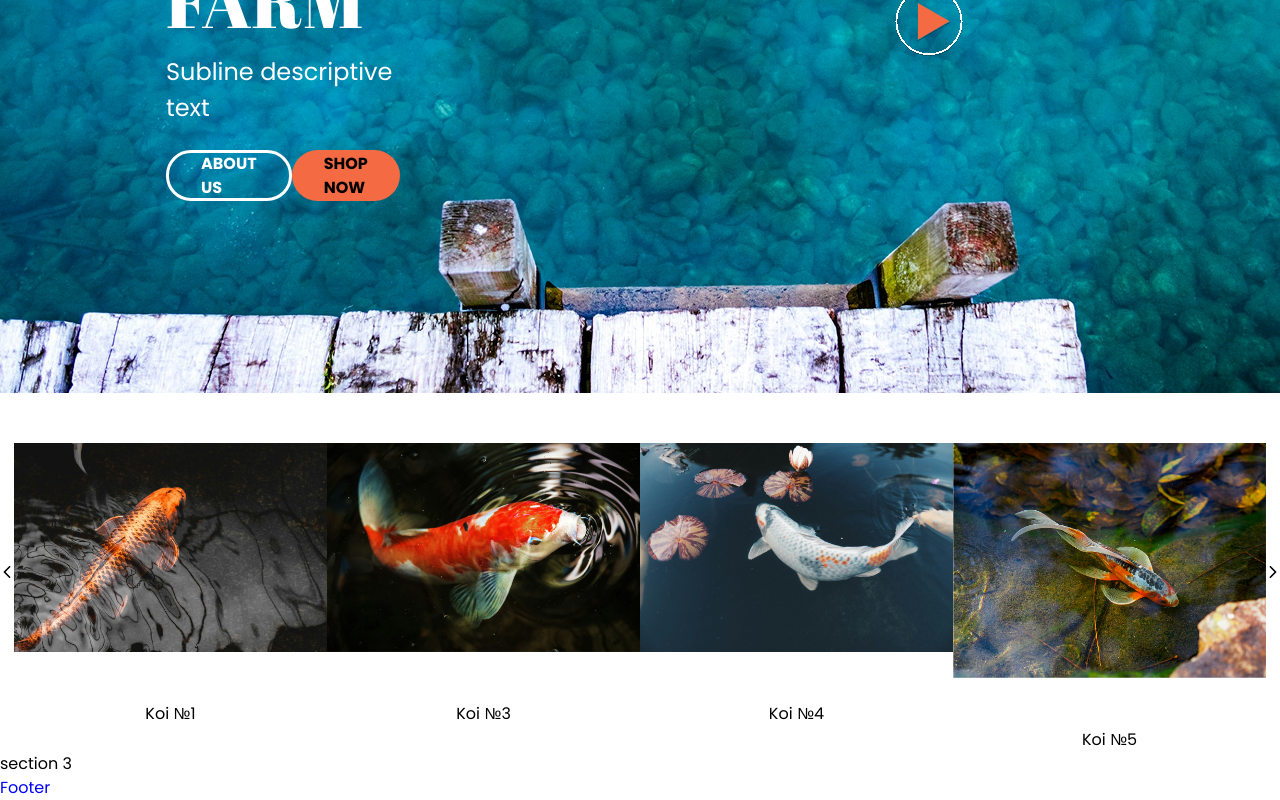
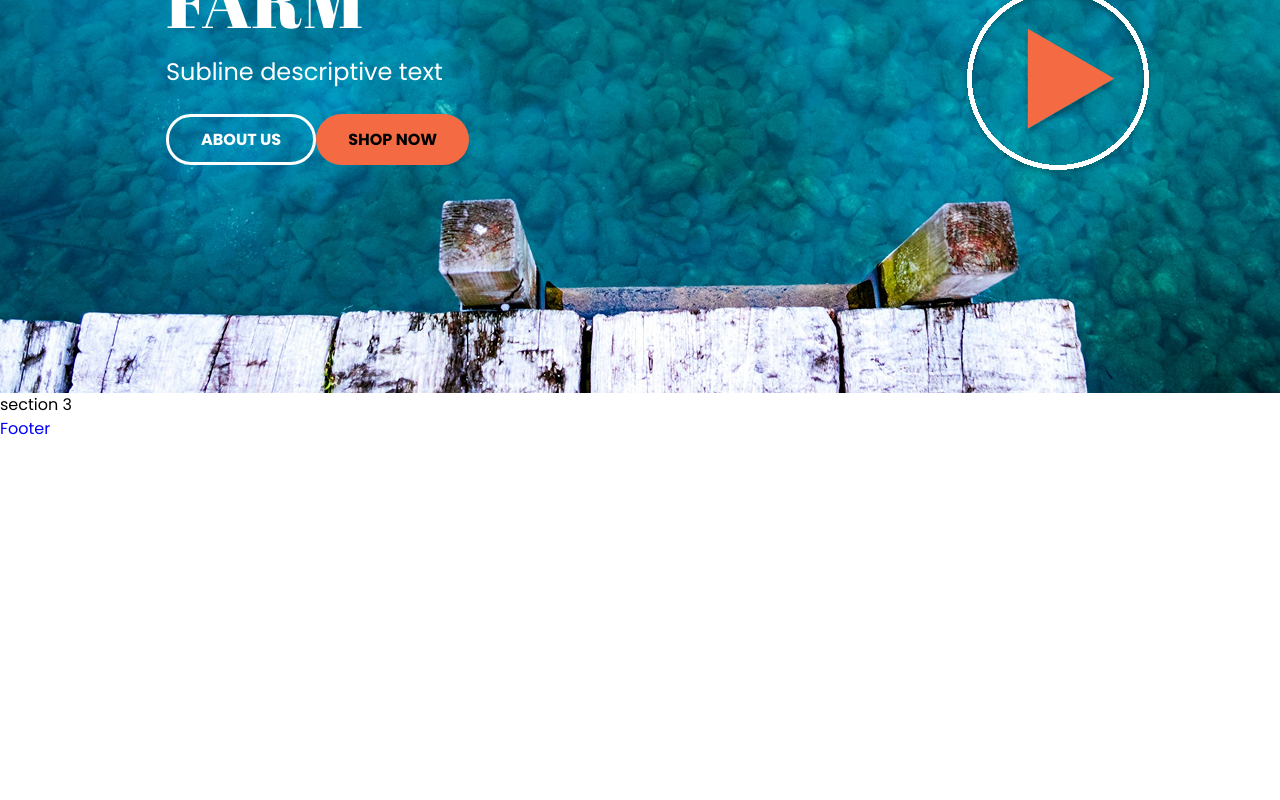
Before and after one commit to ShvetsViktor/koi4sale, a React (Vite) app: page / in a window 1280 px wide. Shown: the part 464-1264 px from the top of the page. After the commit the page ends 905 px from the top, so only its background shows below. Built offline with nearby package versions, Linux system fonts and the light colour scheme.

Commit message:
before installi tailwind + tailgrids

```diff
--- a/src/components/app/App.jsx
+++ b/src/components/app/App.jsx
@@ -3,7 +3,7 @@ import { useState } from 'react'
 import AppHeader from "/src/components/appHeader/AppHeader.jsx"
 import AppFooter from "/src/components/appFooter/AppFooter.jsx"
 import HeroBanner from "/src/components/heroBanner/HeroBanner.jsx";
-import Carousel from "/src/components/carousel/Carousel.jsx";
+// import Carousel from "/src/components/carousel/Carousel.jsx";
 
 function App() {
   return (
@@ -11,7 +11,7 @@ function App() {
       <header><AppHeader /></header>
       <main>
         <HeroBanner />
-        <Carousel />
+        {/* <Carousel /> */}
         <section>section 3</section>
       </main>
       <footer><AppFooter /></footer>
--- a/src/components/carousel/Carousel.jsx
+++ /dev/null
@@ -1,34 +0,0 @@
-import { Carousel } from "primereact/carousel";
-
-import "/src/components/carousel/carousel.css";
-
-import koi1 from "/src/assets/img/1.jpg";
-import koi2 from "/src/assets/img/2.jpg";
-import koi3 from "/src/assets/img/3.jpg";
-import koi4 from "/src/assets/img/4.jpg";
-import koi5 from "/src/assets/img/5.jpg";
-import koi6 from "/src/assets/img/6.jpg";
-
-const products = [
-    { name: "Koi №1", image: koi1 },
-    { name: "Koi №3", image: koi2 },
-    { name: "Koi №4", image: koi3 },
-    { name: "Koi №5", image: koi4 },
-    { name: "Koi №6", image: koi5 },
-    { name: "Koi №7", image: koi6 },
-];
-
-const HeroBanner = () => {
-    return (
-        < Carousel value={products} numVisible={4}
-            numScroll={3}
-            itemTemplate={product => (
-                <div className="carousel_block">
-                    <img className="item_img" src={product.image} alt={product.name} />
-                    <div className="item_name">{product.name}</div>
-                </div>
-            )} />
-    )
-}
-
-export default HeroBanner;
--- a/src/components/heroBanner/HeroBanner.jsx
+++ b/src/components/heroBanner/HeroBanner.jsx
@@ -1,5 +1,3 @@
-import { InputText } from "primereact/inputtext";
-
 import "/src/components/heroBanner/heroBanner.css";
 
 const HeroBanner = () => {
@@ -16,7 +14,6 @@ const HeroBanner = () => {
             <a href="#" className="hero_banner__play-icon">
                 <img src="/src/assets/icons/play-icon.svg" alt="play-icon" />
             </a>
-            < InputText />
         </section>
     )
 }
```
